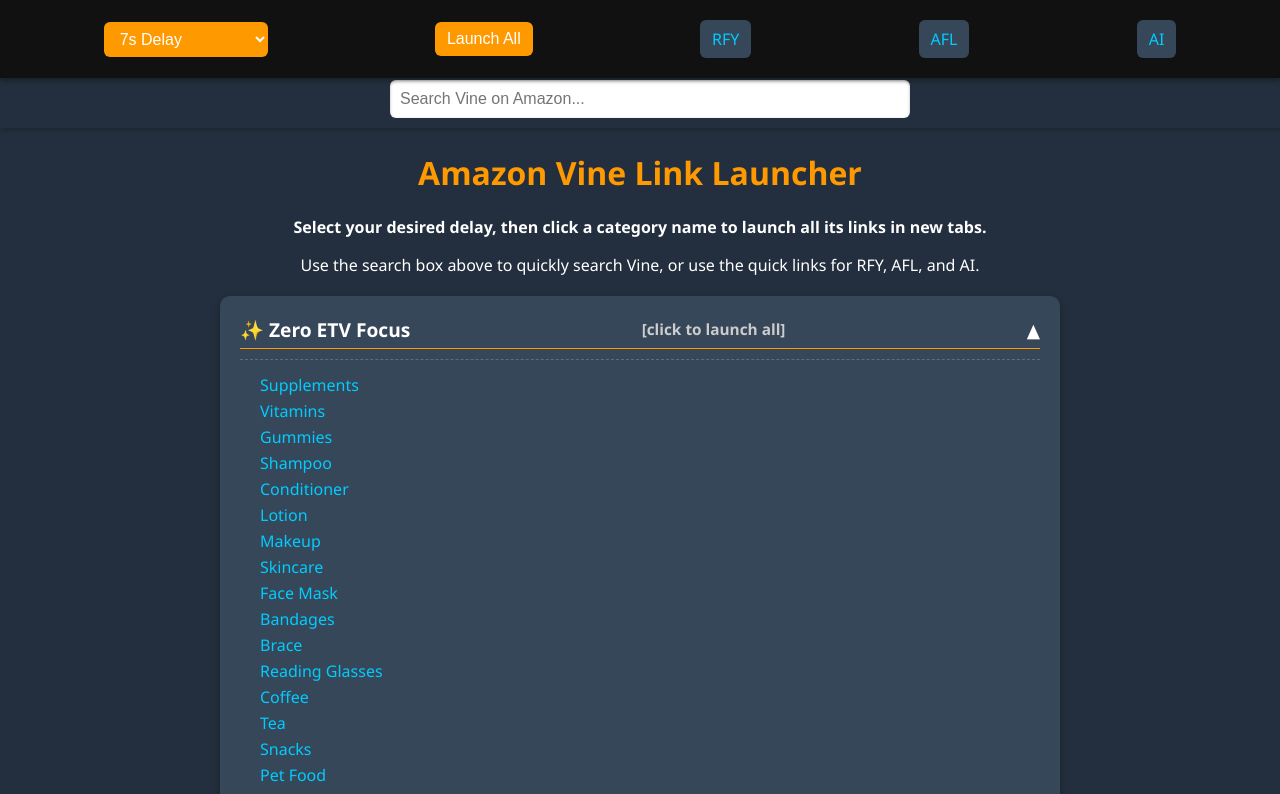
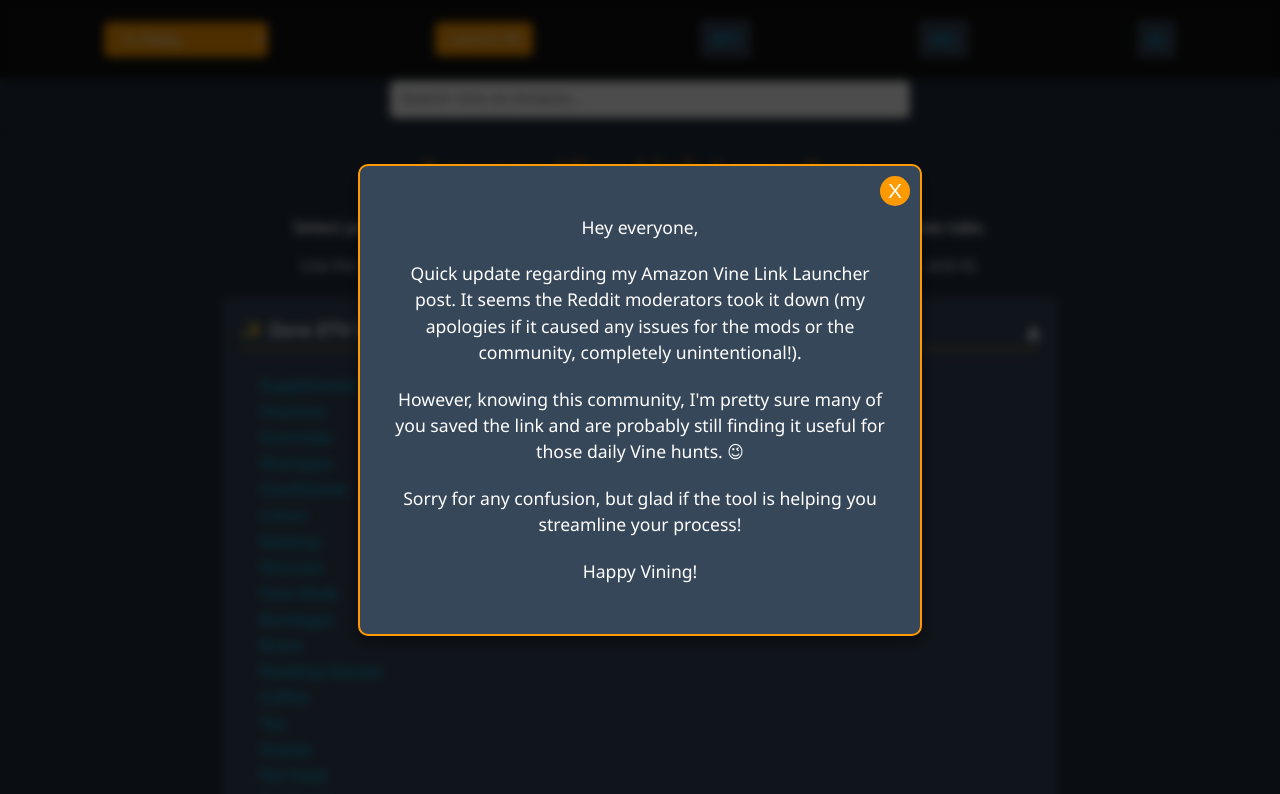
Before and after one commit to Metzger77/vine-launcher, a plain HTML site: page index.html in a window 1280 px wide. Shown: the top 794 px of the page. Drawn offline with Linux system fonts and the light colour scheme.

Commit message:
Update index.html

```diff
--- a/index.html
+++ b/index.html
@@ -167,6 +167,58 @@
         box-shadow: 0 2px 5px rgba(0,0,0,0.3);
         font-size: 1em;
     }
+    /* Modal styles */
+    .modal-backdrop {
+        position: fixed;
+        top: 0;
+        left: 0;
+        width: 100%;
+        height: 100%;
+        background-color: rgba(0, 0, 0, 0.7);
+        display: flex;
+        justify-content: center;
+        align-items: center;
+        z-index: 10000;
+        backdrop-filter: blur(5px); /* Optional blur effect */
+    }
+    .modal-content {
+        background-color: #37475A;
+        color: white;
+        padding: 30px;
+        border-radius: 10px;
+        box-shadow: 0 5px 15px rgba(0, 0, 0, 0.5);
+        max-width: 500px;
+        text-align: center;
+        position: relative;
+        font-size: 1.1em;
+        line-height: 1.5;
+        border: 2px solid #FF9900;
+    }
+    .modal-content p {
+        margin-bottom: 20px;
+        color: white; /* Ensure text color is visible */
+    }
+    .modal-close-button {
+        position: absolute;
+        top: 10px;
+        right: 10px;
+        background: #FF9900;
+        color: white;
+        border: none;
+        border-radius: 50%;
+        width: 30px;
+        height: 30px;
+        font-size: 1.2em;
+        cursor: pointer;
+        transition: background-color 0.2s ease;
+        display: flex;
+        justify-content: center;
+        align-items: center;
+    }
+    .modal-close-button:hover {
+        background-color: #cc7a00;
+    }
+
     /* Responsive adjustments */
     @media (max-width: 768px) {
         body {
@@ -205,6 +257,11 @@
         .info-message {
             font-size: 1.1em;
         }
+        .modal-content {
+            margin: 20px;
+            padding: 20px;
+            font-size: 1em;
+        }
     }
   </style>
 </head>
@@ -213,6 +270,20 @@
   <noscript><iframe src="https://www.googletagmanager.com/ns.html?id=GTM-PHVHKCDP"
   height="0" width="0" style="display:none;visibility:hidden"></iframe></noscript>
   <!-- End Google Tag Manager (noscript) -->
+
+  <!-- Popup Modal for Reddit Post Update -->
+  <div id="redditPostModal" class="modal-backdrop" style="display: none;">
+    <div class="modal-content">
+      <button class="modal-close-button" onclick="hideRedditPostModal()">X</button>
+      <p>Hey everyone,</p>
+      <p>Quick update regarding my Amazon Vine Link Launcher post. It seems the Reddit moderators took it down (my apologies if it caused any issues for the mods or the community, completely unintentional!).</p>
+      <p>However, knowing this community, I'm pretty sure many of you saved the link and are probably still finding it useful for those daily Vine hunts. 😉</p>
+      <p>Sorry for any confusion, but glad if the tool is helping you streamline your process!</p>
+      <p>Happy Vining!</p>
+    </div>
+  </div>
+  <!-- End Popup Modal -->
+
   <div class="sticky-header">
     <select id="delay">
       <option value="5000">5s Delay</option>
@@ -316,6 +387,7 @@
 
     const container = document.getElementById("categories");
     const infoMessageElement = document.getElementById("infoMessage");
+    const redditPostModal = document.getElementById("redditPostModal");
 
     /**
      * Displays a temporary info message to the user.
@@ -403,7 +475,21 @@
         }
     }
 
-    // Removed copyAllLinks function as the button has been removed.
+    /**
+     * Shows the Reddit post modal.
+     */
+    function showRedditPostModal() {
+        redditPostModal.style.display = 'flex';
+    }
+
+    /**
+     * Hides the Reddit post modal.
+     */
+    function hideRedditPostModal() {
+        redditPostModal.style.display = 'none';
+        // Set a flag in session storage so it doesn't show again in the same session
+        sessionStorage.setItem('redditModalShown', 'true');
+    }
 
     // --- Page Initialization ---
     // Dynamically creates and appends category sections to the page.
@@ -449,6 +535,13 @@
       div.appendChild(linksDiv);
       container.appendChild(div);
     }
+
+    // Show the modal after the page loads if it hasn't been shown yet in this session
+    window.onload = () => {
+      if (!sessionStorage.getItem('redditModalShown')) {
+        showRedditPostModal();
+      }
+    };
   </script>
 </body>
 </html>
```
